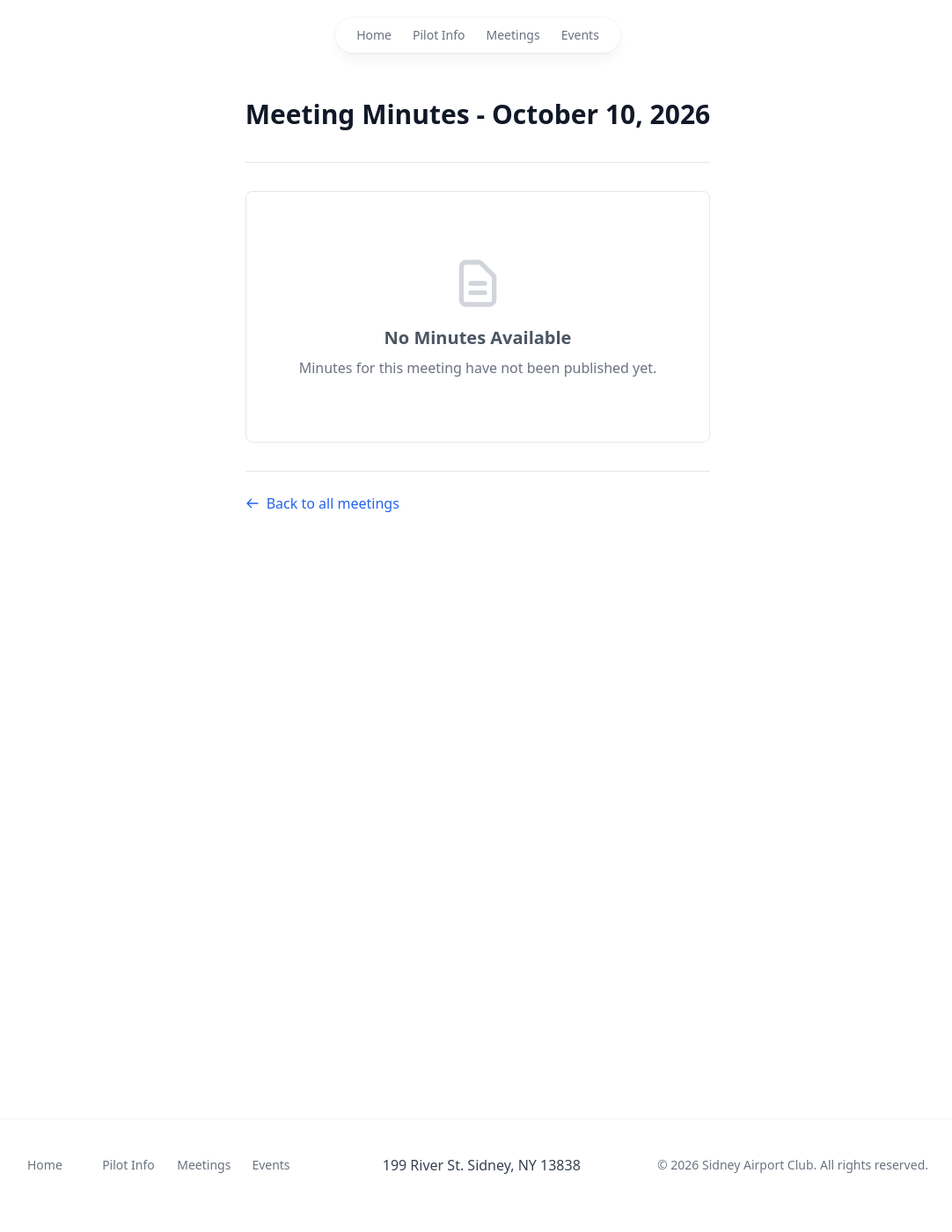
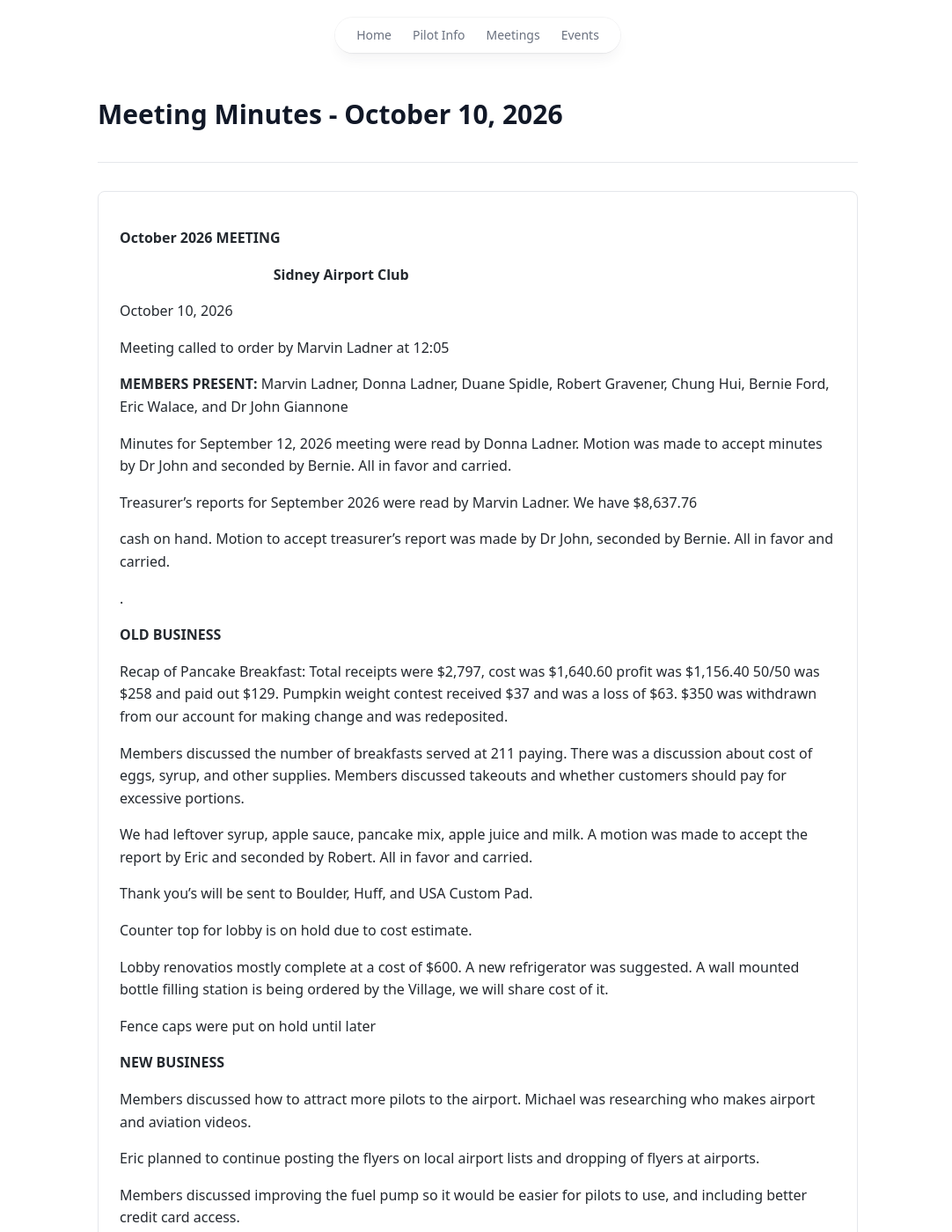
Before and after one commit to jmilljr24/sidney-airport-club, a Jekyll site: the page built from _meetings/2026-10-10.md, in a window 1280 px wide and 1400 px high. Shown: the whole window at 88% size, without its empty margins (97-1179 px from the left). Built offline with Jekyll 4.4.1, drawn with Linux system fonts in a browser that asks for light colours; some of the changed text lies outside the part shown.

Commit message:
Add new converted minutes and meeting files

```diff
--- /dev/null
+++ b/_includes/minutes/2026-10-10.md
@@ -0,0 +1,71 @@
+**October 2026 MEETING**
+
+**                                          Sidney Airport Club**
+
+October 10, 2026
+
+Meeting called to order by Marvin Ladner at 12:05
+
+**MEMBERS PRESENT:** Marvin Ladner, Donna Ladner, Duane Spidle, Robert
+Gravener, Chung Hui, Bernie Ford, Eric Walace, and Dr John Giannone
+
+Minutes for September 12, 2026 meeting were read by Donna Ladner. Motion
+was made to accept minutes by Dr John and seconded by Bernie. All in
+favor and carried.
+
+Treasurer’s reports for September 2026 were read by Marvin Ladner. We
+have \$8,637.76
+
+cash on hand. Motion to accept treasurer’s report was made by Dr John,
+seconded by Bernie. All in favor and carried.
+
+.
+
+**OLD BUSINESS**
+
+Recap of Pancake Breakfast: Total receipts were \$2,797, cost was
+\$1,640.60 profit was \$1,156.40 50/50 was \$258 and paid out \$129.
+Pumpkin weight contest received \$37 and was a loss of \$63. \$350 was
+withdrawn from our account for making change and was redeposited.
+
+Members discussed the number of breakfasts served at 211 paying. There
+was a discussion about cost of eggs, syrup, and other supplies. Members
+discussed takeouts and whether customers should pay for excessive
+portions.
+
+We had leftover syrup, apple sauce, pancake mix, apple juice and milk. A
+motion was made to accept the report by Eric and seconded by Robert. All
+in favor and carried.
+
+Thank you’s will be sent to Boulder, Huff, and USA Custom Pad.
+
+Counter top for lobby is on hold due to cost estimate.
+
+Lobby renovatios mostly complete at a cost of \$600. A new refrigerator
+was suggested. A wall mounted bottle filling station is being ordered by
+the Village, we will share cost of it.
+
+Fence caps were put on hold until later
+
+**NEW BUSINESS**
+
+Members discussed how to attract more pilots to the airport. Michael was
+researching who makes airport and aviation videos.
+
+Eric planned to continue posting the flyers on local airport lists and
+dropping of flyers at airports.
+
+Members discussed improving the fuel pump so it would be easier for
+pilots to use, and including better credit card access.
+
+Members aggreed to not t schedule meetings for November, December and
+January.
+
+A Christmas Party is planned for Saturday December 5<sup>th</sup> at the
+Ladner’s.
+
+Motion to adjourn at 12:30
+
+Respectfully submitted,
+
+Donna Ladner, Acting Secretary
--- a/_meetings/2026-10-10.md
+++ b/_meetings/2026-10-10.md
@@ -1,3 +1,4 @@
 ---
 date: 2026-10-10
+minutes_include: /minutes/2026-10-10.md
 ---
```
